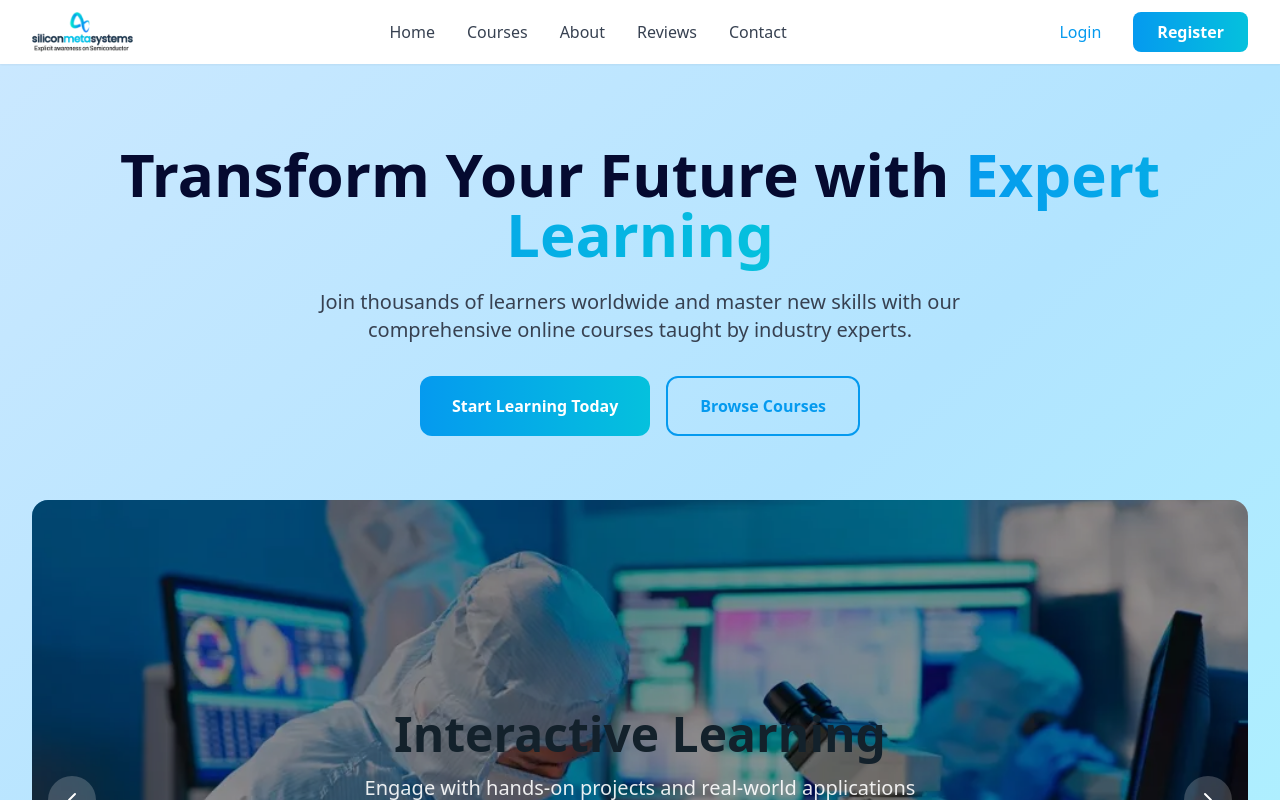
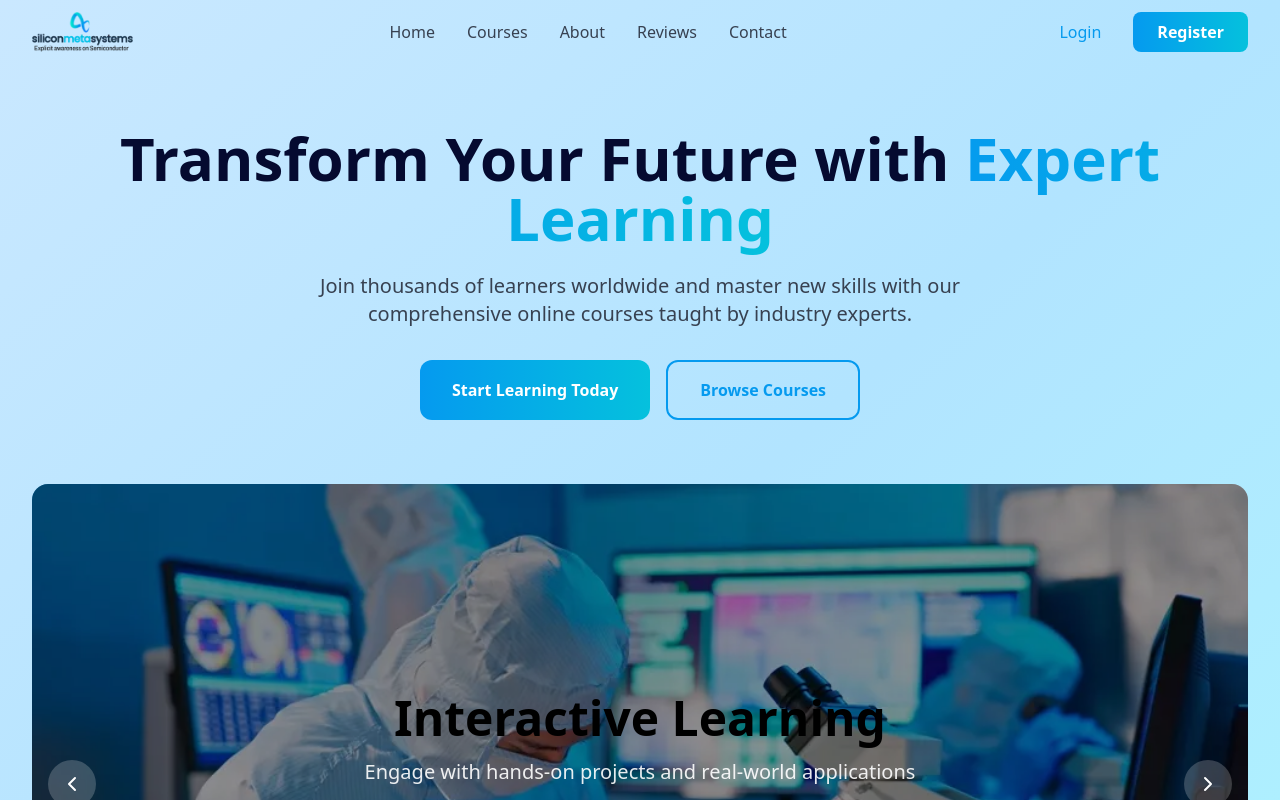
Before and after one commit to mohangolakoti/lms-frontend, a React (Vite) app: page / in a window 1280 px wide. Shown: the top 800 px of the page. Built offline with nearby package versions, Linux system fonts and the light colour scheme; no server answers; what axios-retry would draw is missing.

Commit message:
feat: enhance LandingPage with scroll-based navigation styling and improve carousel title color

```diff
--- a/src/pages/LandingPage.jsx
+++ b/src/pages/LandingPage.jsx
@@ -92,7 +92,7 @@ const Carousel = () => {
             />
             <div className="absolute inset-0 bg-black bg-opacity-40 flex items-center justify-center">
               <div className="text-center text-white max-w-2xl px-6">
-                <h2 className="text-5xl font-bold mb-4">{slide.title}</h2>
+                <h2 className="text-5xl font-bold mb-4 text-black">{slide.title}</h2>
                 <p className="text-xl mb-8 opacity-90">{slide.subtitle}</p>
                 <button className="px-8 py-4 bg-gradient-to-r from-[#059aef] to-[#05c1dd] text-white font-semibold rounded-xl hover:shadow-lg transition-all duration-200 transform hover:scale-105">
                   {slide.cta}
@@ -200,6 +200,19 @@ const TestimonialCard = ({ testimonial }) => (
 
 const LandingPage = ({ onSignIn, onSignUp }) => {
   const navigate = useNavigate();
+  const [isScrolled, setIsScrolled] = useState(false);
+
+  useEffect(() => {
+    const handleScroll = () => {
+      setIsScrolled(window.scrollY > 12);
+    };
+
+    handleScroll();
+    window.addEventListener('scroll', handleScroll, { passive: true });
+
+    return () => window.removeEventListener('scroll', handleScroll);
+  }, []);
+
   const features = [
     {
       icon: BookOpen,
@@ -310,7 +323,13 @@ const LandingPage = ({ onSignIn, onSignUp }) => {
   return (
     <div className="min-h-screen bg-gray-50">
       {/* Navigation */}
-      <nav className="bg-white shadow-sm sticky top-0 z-50">
+      <nav
+        className={`fixed top-0 left-0 right-0 z-50 transition-all duration-300 ${
+          isScrolled
+            ? 'bg-white/80 backdrop-blur-xl shadow-sm border-b border-white/60'
+            : 'bg-transparent border-b border-transparent shadow-none'
+        }`}
+      >
         <div className="max-w-7xl mx-auto px-4 sm:px-6 lg:px-8">
           <div className="flex justify-between items-center h-16">
             <div className="flex items-center space-x-4">
@@ -371,7 +390,7 @@ const LandingPage = ({ onSignIn, onSignUp }) => {
       {/* Hero Section with Carousel */}
       <section
         id="home"
-        className="py-20 bg-gradient-to-br from-[#cae8ff] via-[#b2e4ff] to-[#acf4ff]"
+        className="pt-32 pb-20 bg-gradient-to-br from-[#cae8ff] via-[#b2e4ff] to-[#acf4ff]"
       >
         <div className="max-w-7xl mx-auto px-4 sm:px-6 lg:px-8">
           <div className="text-center mb-16">
--- a/src/services/api.js
+++ b/src/services/api.js
@@ -102,7 +102,11 @@ api.interceptors.response.use(
       }
     }
 
-    if (status === 401) {
+    // Only force-redirect for non-auth API calls that received a final 401.
+    // Auth-probe endpoints (e.g. /auth/me called by checkAuth on mount) are
+    // already handled gracefully by AuthContext's catch block — redirecting
+    // here would cause an infinite reload loop.
+    if (status === 401 && !isAuthEndpoint && !requestUrl.includes('/auth/me')) {
       localStorage.removeItem('token');
       localStorage.removeItem('refreshToken');
       localStorage.removeItem('user');
```
